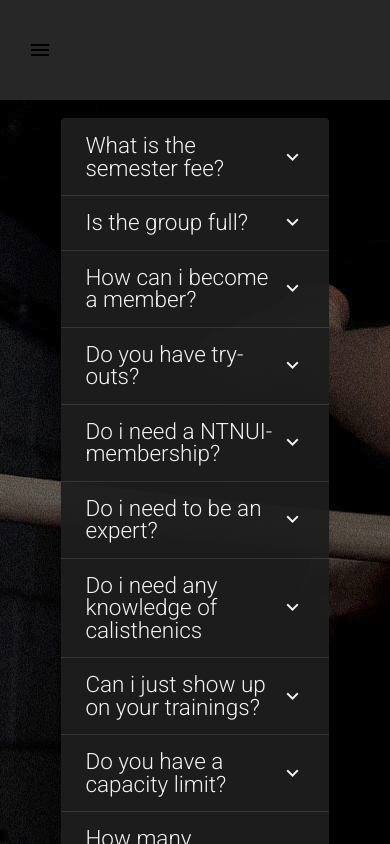
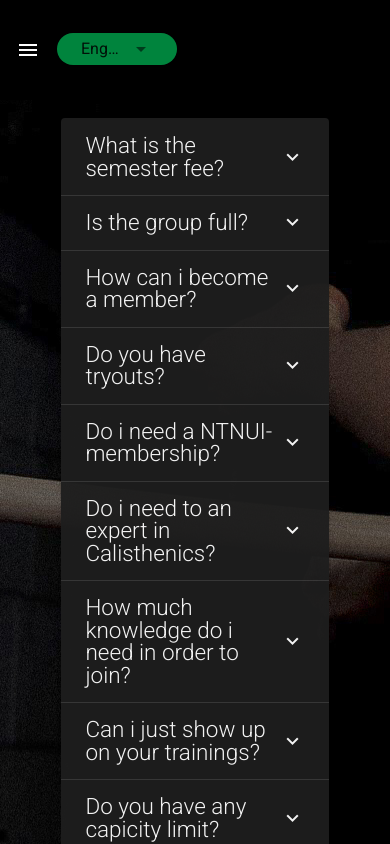
Before and after one commit to jorgensta/vuesthenics, a Vue app: page /faq in a window 390 px wide. Shown: the top 844 px of the page. Built offline with nearby package versions, Linux system fonts and the light colour scheme.

Commit message:
Add translations for appbar and FAQ

```diff
--- a/src/components/LocaleChanger.vue
+++ b/src/components/LocaleChanger.vue
@@ -1,12 +1,15 @@
 <template>
+  <div class="v-select-container">
     <v-select
       rounded
+      light
+      color="black"
       background-color="#00843D"
-    dark
       class="v-select"
       v-model="$i18n.locale"
       :items="langs"
     />
+  </div>
 </template>
 
 <script lang="ts">
@@ -15,16 +18,21 @@ import Component from "vue-class-component";
 
 @Component
 export default class LocaleChanger extends Vue {
-  langs: Array<String> = ["no", "en"];
+  langs: Array<Object> = [
+    { text: "Norsk", value: "no" },
+    { text: "English", value: "en" }
+  ];
 }
 </script>
 
 <style scoped>
 .v-select {
+  display: flex;
   align-items: center;
-  align-self: center;
-  padding: 5px;
-  margin: 5px;
-  max-width: 100px;
+  align-content: center;
+  max-width: 120px;
+}
+.v-select-container {
+  margin: 20px 5px 0px 5px;
 }
 </style>
--- a/src/components/NavBar.vue
+++ b/src/components/NavBar.vue
@@ -1,15 +1,19 @@
 <template>
   <div>
-    <v-app-bar class="app-bar" app height="100">
-      <v-container>
+    <v-app-bar class="app-bar" color="black" app height="100">
+      <v-container fluid>
         <v-row>
           <v-col>
             <v-row align="center" justify="space-between">
-              <v-app-bar-nav-icon
-                v-if="isMobile"
-                color="primary"
-                @click.stop="drawer = !drawer"
-              ></v-app-bar-nav-icon>
+              <v-row align="center" justify="space-evenly">
+                <v-app-bar-nav-icon
+                  v-if="isMobile"
+                  color="primary"
+                  @click.stop="drawer = !drawer"
+                ></v-app-bar-nav-icon>
+                <LocaleChanger v-if="isMobile" />
+              </v-row>
+
               <v-img
                 src="../assets/CALISTHENICS_LOGO_NETTSIDE.png"
                 contain
@@ -31,7 +35,7 @@
         </v-row>
       </v-container>
     </v-app-bar>
-    <v-navigation-drawer dark v-model="drawer" absolute temporary>
+    <v-navigation-drawer color="black" v-model="drawer" absolute temporary>
       <v-list nav shaped>
         <v-list-item
           class="tile"
@@ -43,9 +47,9 @@
           :to="link.link"
         >
           <v-list-item-content>
-            <v-list-item-title class="list-item-text">{{
-              $t(link.name)
-            }}</v-list-item-title>
+            <v-list-item-title class="list-item-text">
+              {{ $t(link.name) }}
+            </v-list-item-title>
           </v-list-item-content>
         </v-list-item>
       </v-list>
@@ -75,6 +79,7 @@ export default class NavBar extends Vue {
     switch (this.$vuetify.breakpoint.name) {
       case "xs":
       case "sm":
+      case "md":
         return true;
       default:
         return false;
--- a/src/i18n/i18n.ts
+++ b/src/i18n/i18n.ts
@@ -12,6 +12,6 @@ const messages = {
 };
 
 export default new VueI18n({
-  locale: "no",
+  locale: "en",
   messages
 });
--- a/src/locale/en.ts
+++ b/src/locale/en.ts
@@ -1,11 +1,68 @@
 export default {
-  close: "Close",
-  hello: "Hello world!",
   navbar: {
     about: "About",
     contact: "Contact",
     apply: "Apply",
     instagram: "Instagram",
     faq: "F.A.Q."
+  },
+  contact: {
+    facebook: {
+      title: "Facebook"
+    },
+    instagram: {
+      title: "Facebook"
+    },
+    email: {
+      title: "E-mail"
+    }
+  },
+  apply: {
+    title: "Apply for membership",
+    p: "LOREM IPSUM"
+  },
+  faq: {
+    semester: {
+      q: "What is the semester fee?",
+      a: "350 NOK."
+    },
+    groupfull: {
+      q: "Is the group full?",
+      a: "Yes, it is currently full."
+    },
+    memberhow: {
+      q: "How can i become a member?",
+      a: `Since our group is currently full, we have a waiting list. To join and be queued, you'll have to apply.`
+    },
+    tryouts: {
+      q: "Do you have tryouts?",
+      a:
+        "Currently we're not having any try-outs. From January 2020 we're hoping to open up a free, meet-up-anytime-you-want type of training each Saturday."
+    },
+    ntnuimembership: {
+      q: "Do i need a NTNUI-membership?",
+      a: "Yes, you need a NTNUI-membership"
+    },
+    expert: {
+      q: "Do i need to an expert in Calisthenics?",
+      a: "Not at all, we're a group for everyone!"
+    },
+    knowledge: {
+      q: "How much knowledge do i need in order to join?",
+      a: "None at all :)"
+    },
+    showup: {
+      q: "Can i just show up on your trainings?",
+      a: "No you can't. Trainings are members only"
+    },
+    capacity: {
+      q: "Do you have any capicity limit?",
+      a: "Yes we do. The main factor for why we're constantly full. "
+    },
+    howmanytrainings: {
+      q: "How many trainings do you have each week?",
+      a:
+        "We have 3 trainings each week á la 2 hours. Wednesdays, Fridays and Sundays"
+    }
   }
 };
--- a/src/plugins/vuetify.ts
+++ b/src/plugins/vuetify.ts
@@ -11,12 +11,10 @@ export default new Vuetify({
     iconfont: "md"
   },
   theme: {
-    default: "light",
-    dark: true,
     themes: {
       dark: {
-        primary: "#00000",
-        accent: "#FFFF00",
+        primary: "#000000",
+        accent: "#000000",
         secondary: "#00843D",
         success: "#4CAF50",
         info: "#2196F3",
@@ -24,7 +22,7 @@ export default new Vuetify({
         error: "#FF5252"
       },
       light: {
-        primary: "#00000",
+        primary: "#FFFFFF",
         accent: "#FFFF00",
         secondary: "#00843D",
         success: "#4CAF50",
--- a/src/router.ts
+++ b/src/router.ts
@@ -5,6 +5,7 @@ const About = () => import("./views/About.vue");
 const Faq = () => import("./views/Faq.vue");
 const Apply = () => import("./views/Apply.vue");
 const Instagram = () => import("./views/Instagram.vue");
+const Contact = () => import("./views/Contact.vue");
 
 Vue.use(Router);
 
@@ -20,6 +21,11 @@ export default new Router({
       path: "/about",
       name: "about",
       component: About
+    },
+    {
+      path: "/contact",
+      name: "contact",
+      component: Contact
     },
     {
       path: "/apply",
--- a/src/views/Apply.vue
+++ b/src/views/Apply.vue
@@ -1,31 +1,13 @@
 <template>
   <div class="container">
-    <h1 class="header">Apply for membership</h1>
-    <p class="paragraph">
-      Lorem upsum kontra hey bro Lorem is upon us these days, Lorem ipsum dolor
-      sit amet consectetur adipisicing elit. Atque impedit suscipit a illum
-      aperiam quidem sed sapiente obcaecati libero minus odit adipisci natus eos
-      rem, omnis ipsam magnam veniam. Expedita? Lorem ipsum dolor sit amet
-      consectetur adipisicing elit. Cum aperiam quia necessitatibus esse, harum
-      voluptates veritatis maxime explicabo reprehenderit facilis impedit,
-      deserunt, officia labore at ab. Perferendis maiores quis accusantium?
-      Lorem ipsum dolor sit amet consectetur, adipisicing elit. Aut, natus
-      cumque facilis tenetur ab voluptate quos provident ipsum fugiat harum
-      temporibus asperiores cupiditate expedita nobis vel, reiciendis nemo.
-      Reprehenderit, impedit? Lorem ipsum dolor sit amet, consectetur
-      adipisicing elit. Nesciunt tempora reiciendis, quibusdam laboriosam
-      voluptates dolorum cupiditate temporibus modi rerum neque sapiente facilis
-      quasi impedit earum hic ab enim sint asperiores. Lorem ipsum dolor sit
-      amet consectetur adipisicing elit. Enim amet architecto, expedita suscipit
-      quia odit eligendi maiores aut sapiente non nobis harum similique facilis
-      explicabo dicta ea, dolores rem natus!
-    </p>
+    <h1 class="header">{{ $t("apply.title") }}</h1>
+    <p class="paragraph">{{ $t("apply.p") }}</p>
     <v-btn
       class="white--text"
       href="https://docs.google.com/forms/d/1SZN6VbFeGoXt6nGPCJ-aaYwb0QfQdRGOS2CBf1-vaBc/edit?fbclid=IwAR3Uo2NCRrHs2I8EDfC1YGVutoakCRadYnylPZxzgsGN8afN3TdMWeUgfXI"
       target="_blank"
       elevation="10"
-      color="green"
+      color="#00843d"
       rounded
       x-large
       >Apply</v-btn
@@ -53,7 +35,7 @@ export default class Apply extends Vue {}
   margin-bottom: 1%;
   display: inline-block;
   font-weight: 300;
-  font-size: calc(2vw + 2vh + 1vmin);
+  font-size: calc(2vw + 2vh +0.8vmin);
   border-bottom: 2px solid #00843d;
 }
 
--- a/src/views/Contact.vue
+++ b/src/views/Contact.vue
@@ -1,5 +1,15 @@
 <template>
-  <div>Contact page</div>
+  <v-container class="dark">
+    <v-row no-gutters>
+      <v-col v-for="contact in contactInfo" :key="contact.key" cols="12" sm="4">
+        <h1 class="header">{{ $t(`contact.${contact.key}.title`) }}</h1>
+        <p class="contact-p">Bla bla bla</p>
+        <v-btn rounded color="#fedb00" fab>
+          <v-icon>facebook</v-icon>
+        </v-btn>
+      </v-col>
+    </v-row>
+  </v-container>
 </template>
 
 <script lang="ts">
@@ -7,6 +17,34 @@ import Vue from "vue";
 import Component from "vue-class-component";
 
 @Component({})
-export default class Contact extends Vue {}
+export default class Contact extends Vue {
+  contactInfo: Array<Object> = [
+    {
+      key: "facebook",
+      icon: "face"
+    },
+    {
+      key: "instagram",
+      icon: "book"
+    },
+    {
+      key: "email",
+      icon: "mail"
+    }
+  ];
+}
 </script>
-<style scoped></style>
+<style scoped>
+.contact-p {
+  color: white;
+}
+.header {
+  color: white;
+  margin: 5px;
+  margin-bottom: 1%;
+  display: inline-block;
+  font-weight: 300;
+  font-size: calc(2vw + 2vh +0.8vmin);
+  border-bottom: 2px solid #00843d;
+}
+</style>
--- a/src/views/Faq.vue
+++ b/src/views/Faq.vue
@@ -16,11 +16,11 @@
             :key="answer"
           >
             <v-expansion-panel-header>
-              <h2 class="panel-header">{{ question }}</h2>
+              <h2 class="panel-header">{{ $t(question) }}</h2>
             </v-expansion-panel-header>
-            <v-expansion-panel-content class="panel-content">{{
-              answer
-            }}</v-expansion-panel-content>
+            <v-expansion-panel-content class="panel-content">
+              {{ $t(answer) }}
+            </v-expansion-panel-content>
           </v-expansion-panel>
         </v-expansion-panels>
       </transition>
@@ -41,51 +41,44 @@ interface FAQitem {
 export default class Faq extends Vue {
   qs: Array<FAQitem> = [
     {
-      question: "What is the semester fee?",
-      answer: "350 NOK"
+      question: "faq.semester.q",
+      answer: "faq.semester.a"
     },
     {
-      question: "Is the group full?",
-      answer:
-        "Yes, currently our group is full. We invite more members when we the capacity allow for it"
+      question: "faq.groupfull.q",
+      answer: "faq.groupfull.a"
     },
     {
-      question: "How can i become a member?",
-      answer:
-        "We only provide membership by invitation only. We send out invitation to the best candidates in our waiting list. The only thing that you have to do is apply to us, and you're automatically listed in our waiting list!"
+      question: "faq.memberhow.q",
+      answer: "faq.memberhow.a"
     },
     {
-      question: "Do you have try-outs?",
-      answer:
-        "At the moment we do not have try-outs. We are in the process of trying to find a location and the resources neccessary to arrange an open trainig for everybody"
+      question: "faq.tryouts.q",
+      answer: "faq.tryouts.a"
     },
     {
-      question: "Do i need a NTNUI-membership?",
-      answer: "Yes"
+      question: "faq.ntnuimembership.q",
+      answer: "faq.ntnuimembership.a"
     },
     {
-      question: "Do i need to be an expert?",
-      answer:
-        "No not at all! We only expect you to be interested and determinated. Beginners are more than welcome!"
+      question: "faq.expert.q",
+      answer: "faq.expert.a"
     },
     {
-      question: "Do i need any knowledge of calisthenics",
-      answer:
-        "No knowledge needed. We'll provide you with everything you need to know"
+      question: "faq.knowledge.q",
+      answer: "faq.knowledge.a"
     },
     {
-      question: "Can i just show up on your trainings?",
-      answer:
-        "No unfortunately not. With so many people that want to join that we cannot make such exceptions"
+      question: "faq.showup.q",
+      answer: "faq.showup.a"
     },
     {
-      question: "Do you have a capacity limit?",
-      answer:
-        "Yes we have. We're around 70-80 active people, and that is currently our max capacity"
+      question: "faq.capacity.q",
+      answer: "faq.capacity.a"
     },
     {
-      question: "How many trainings do you have each week?",
-      answer: "We have 3 trainings each week. Each training is 2 hours"
+      question: "faq.howmanytrainings.q",
+      answer: "faq.howmanytrainings.a"
     }
   ];
 }
```
Also changed, not shown: src/locale/no.ts (+49 -2 lines). Lines whose indentation alone changed are shown as unchanged.
